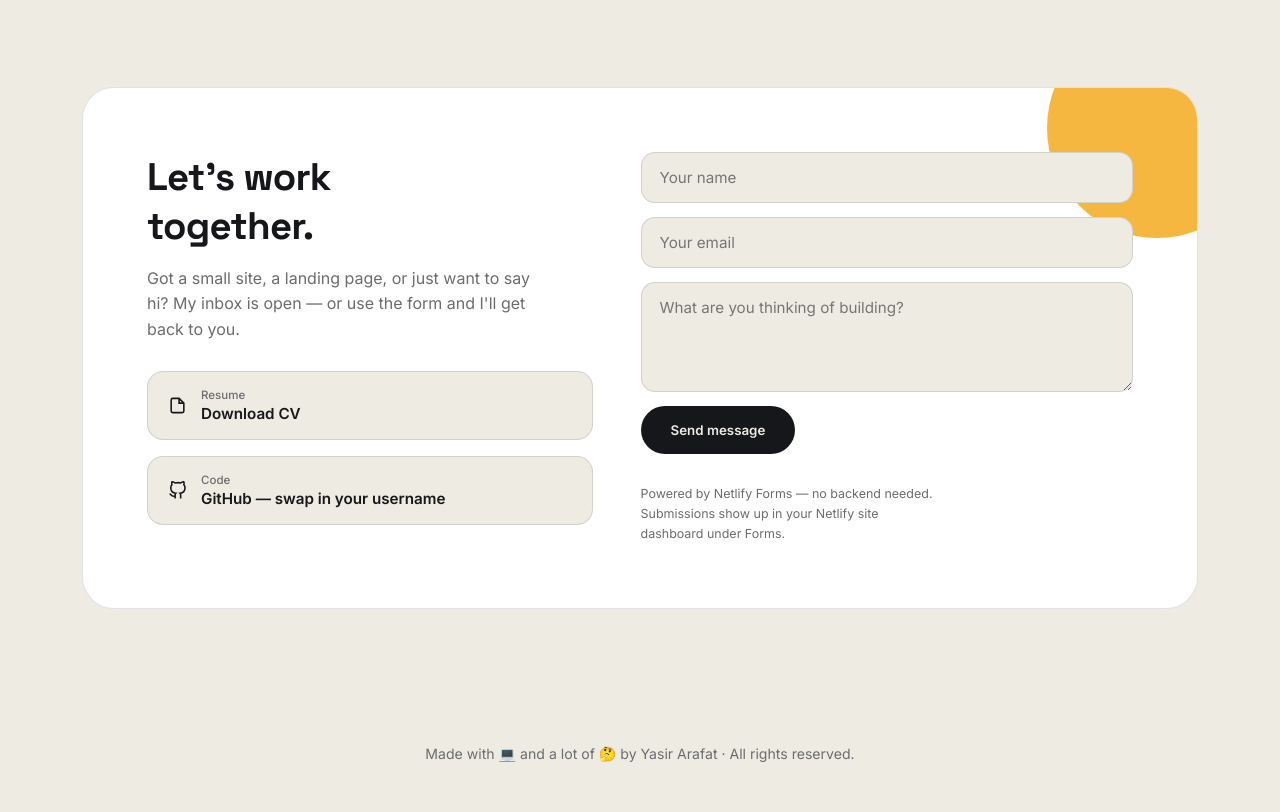
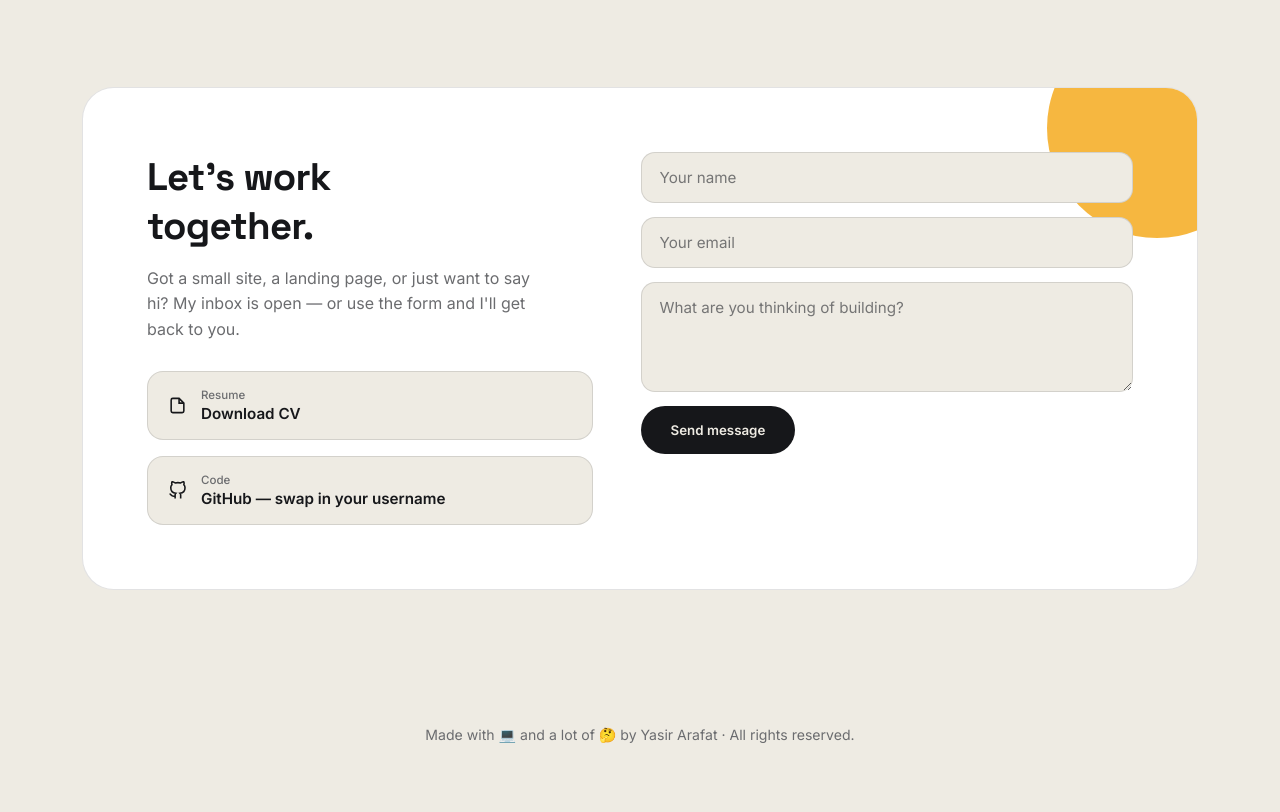
Before and after one commit to DevByMistake/Personal-site, a plain HTML site: page index.html in a window 1280 px wide. Shown: the part 2954-3766 px from the top of the page. Drawn offline with Linux system fonts and the light colour scheme.

Commit message:
Update index.html

```diff
--- a/index.html
+++ b/index.html
@@ -212,7 +212,6 @@
         <input type="email" name="email" placeholder="Your email" required>
         <textarea name="message" placeholder="What are you thinking of building?" required></textarea>
         <button type="submit" class="btn-primary">Send message</button>
-        <p class="form-note">Powered by Netlify Forms — no backend needed. Submissions show up in your Netlify site dashboard under Forms.</p>
       </form>
     </div>
   </div>
```
